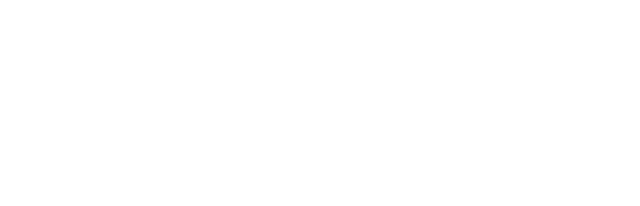
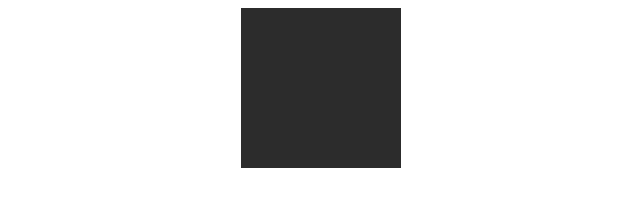
Before and after one commit to ZackGrid/etch-a-sketch, a plain HTML site: page index.html in a window 1280 px wide. Shown: the whole page, without its empty margins (319-959 px from the left). Drawn offline with Linux system fonts and the light colour scheme.

Commit message:
Create grid with js & drawing function

```diff
--- a/index.html
+++ b/index.html
@@ -5,9 +5,11 @@
         <title>Etch'Sketch</title>
         <meta name="viewport" content="width=device-width, initial-scale=1.0">
         <link rel="stylesheet" href="style.css">
-        <script src="javascript.js"></script>
+        <script src="javascript.js" defer></script>
     </head>
     <body>
+        <div id="grid-container">
 
+        </div>
     </body>
 </html>
--- a/javascript.js
+++ b/javascript.js
@@ -0,0 +1,22 @@
+const container = document.querySelector('#grid-container');
+
+let n = 16;
+
+//Create the grid
+for (i = 1; i <= n; i++){
+    for (c = n; c >= 1; c--){
+        const itemRow = document.createElement('div');
+        itemRow.classList.add('item-column', i);
+        itemRow.style.cssText = 'grid-row-start: ' + c;
+        container.appendChild(itemRow);
+    }
+}
+
+//Add event for drawing effect on grid
+const items = document.querySelectorAll('.item-column');
+
+items.forEach((item) => {
+    item.addEventListener('mouseover', () => {
+        item.classList.add('trans');
+    })
+})
--- a/style.css
+++ b/style.css
@@ -0,0 +1,21 @@
+#grid-container {
+    margin: auto;
+    display: grid;
+    /* gap: 1px; */
+    width: min-content;
+}
+
+.item-column {
+    background-color: rgb(44, 44, 44);
+    text-align: center;
+    padding: 5px;
+    transition-duration: 0.2s;
+}
+
+#grid-container > div:hover {
+    background-color: rgb(0, 116, 116);
+}
+
+.trans {
+    background-color: rgb(106, 212, 212);
+}
```
